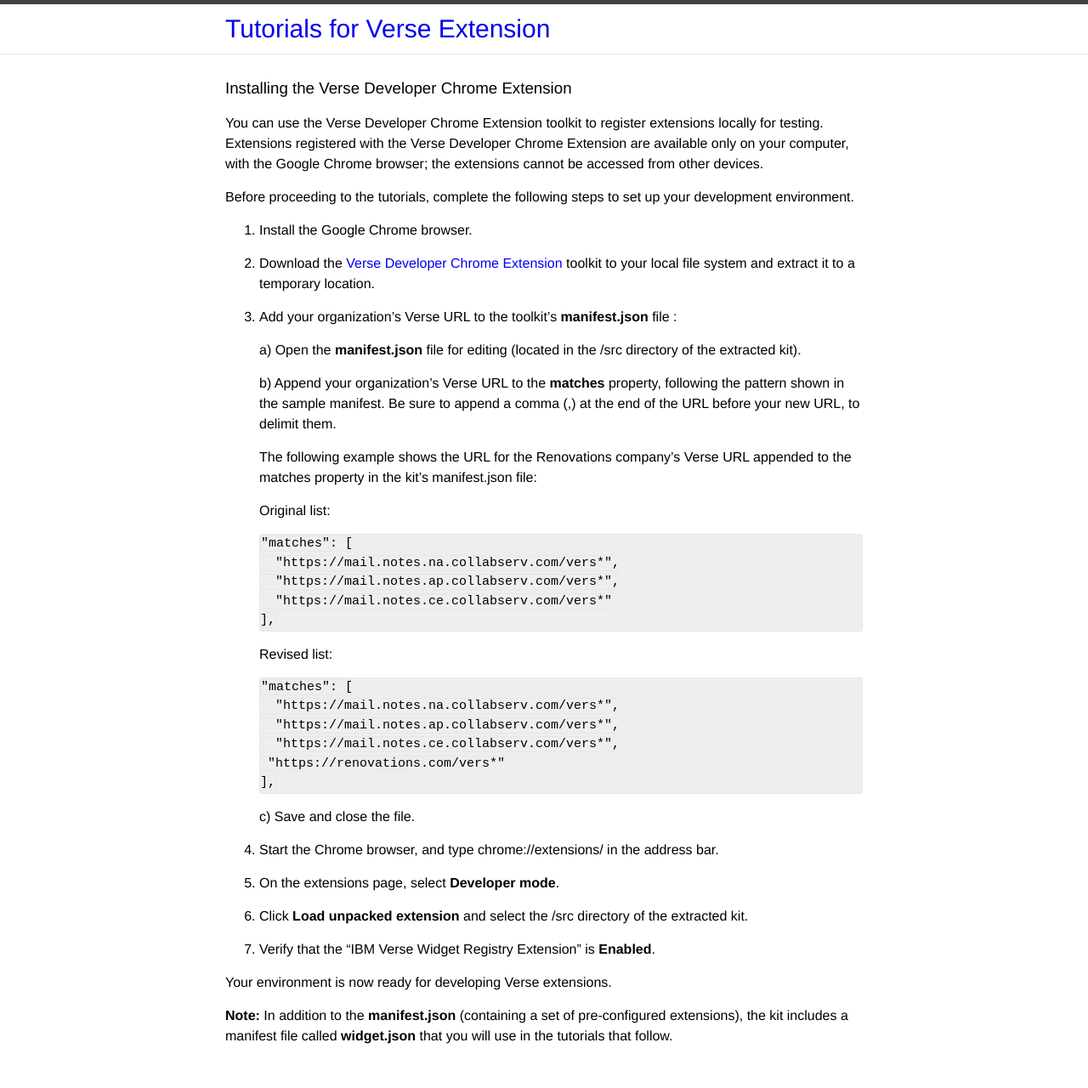
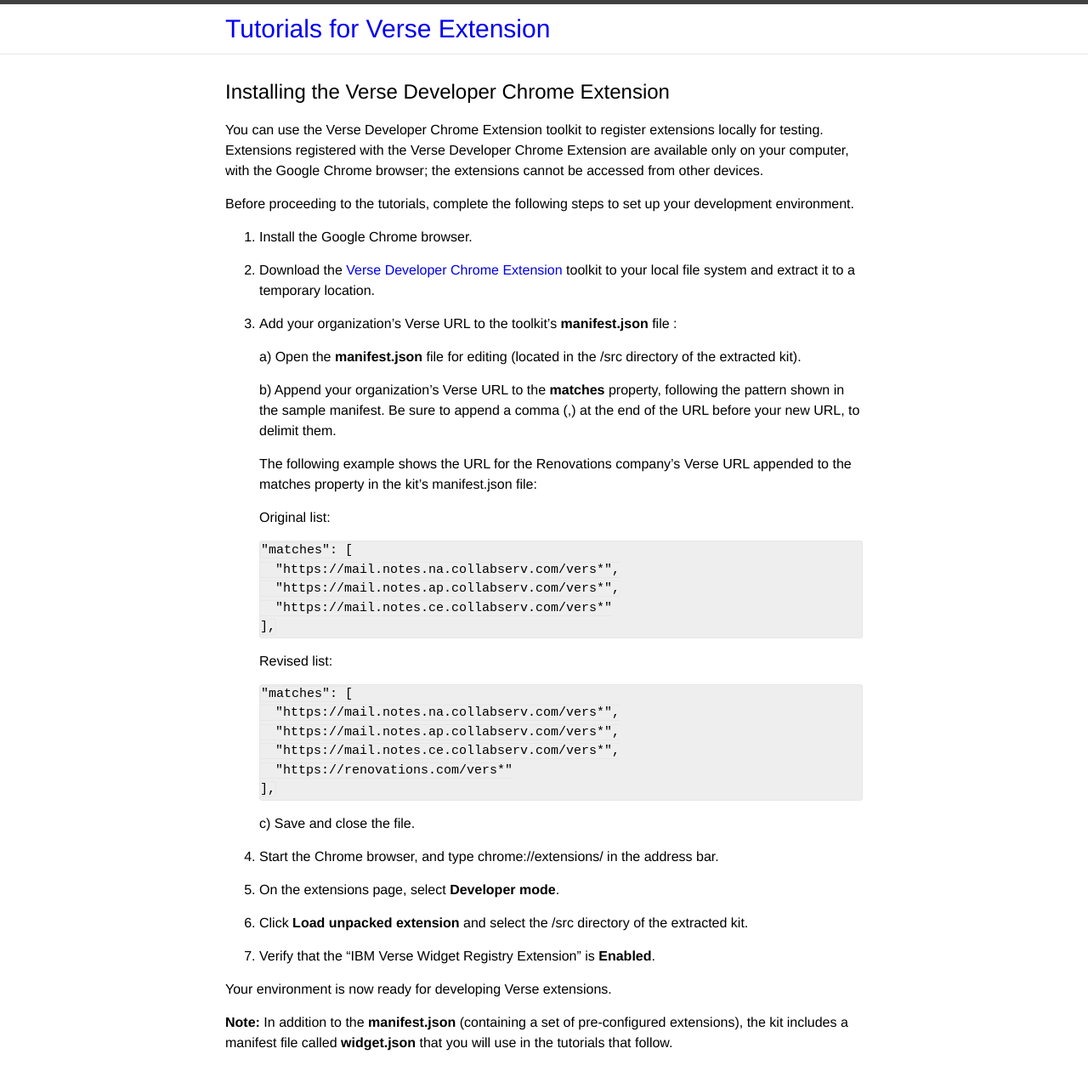
Before and after one commit to ibmverse/verse-developer, a Jekyll site: the page built from _tutorials/tutorial-ext-install-toolkit.markdown, in a window 1280 px wide. Shown: the whole page at 85% size. Built offline with Jekyll 4.4.1, drawn with Linux system fonts in a browser that asks for light colours.

Commit message:
Edits from elizabeth_bowling@us.ibm.com
Format fixes.
@ylin Ready to merge.

````diff
--- a/_tutorials/tutorial-ext-install-toolkit.markdown
+++ b/_tutorials/tutorial-ext-install-toolkit.markdown
@@ -6,7 +6,7 @@
 categories:
 ---
 
-### {{page.title}}
+## {{page.title}}
 
 You can use the Verse Developer Chrome Extension toolkit to register extensions locally for testing. Extensions registered with the Verse Developer Chrome Extension are available only on your computer, with the Google Chrome browser; the extensions cannot be accessed from other devices.
 
@@ -39,7 +39,7 @@
       "https://mail.notes.na.collabserv.com/vers*",
       "https://mail.notes.ap.collabserv.com/vers*",
       "https://mail.notes.ce.collabserv.com/vers*",
-	 "https://renovations.com/vers*"
+      "https://renovations.com/vers*"
     ],
 	```
 
````
